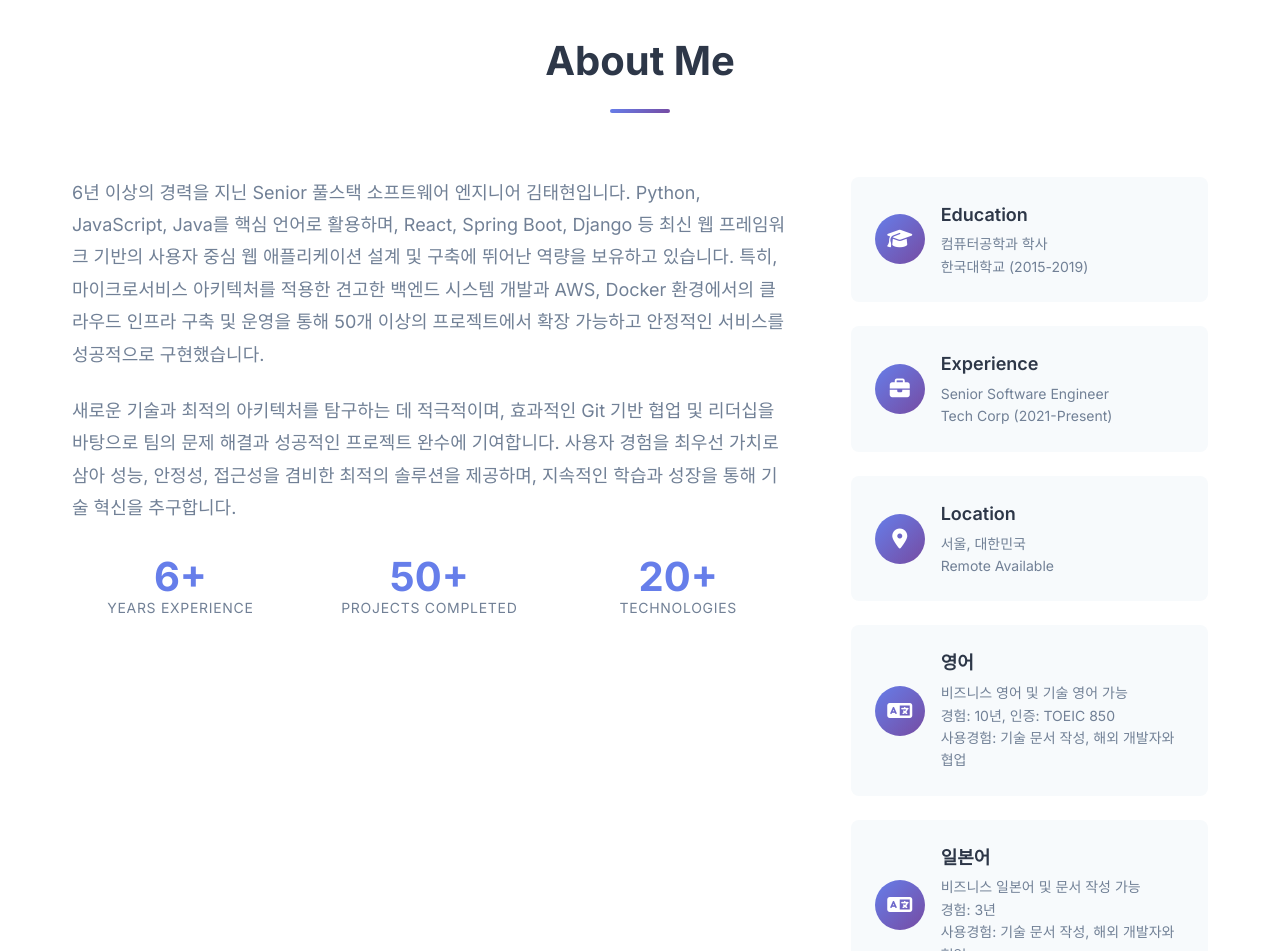
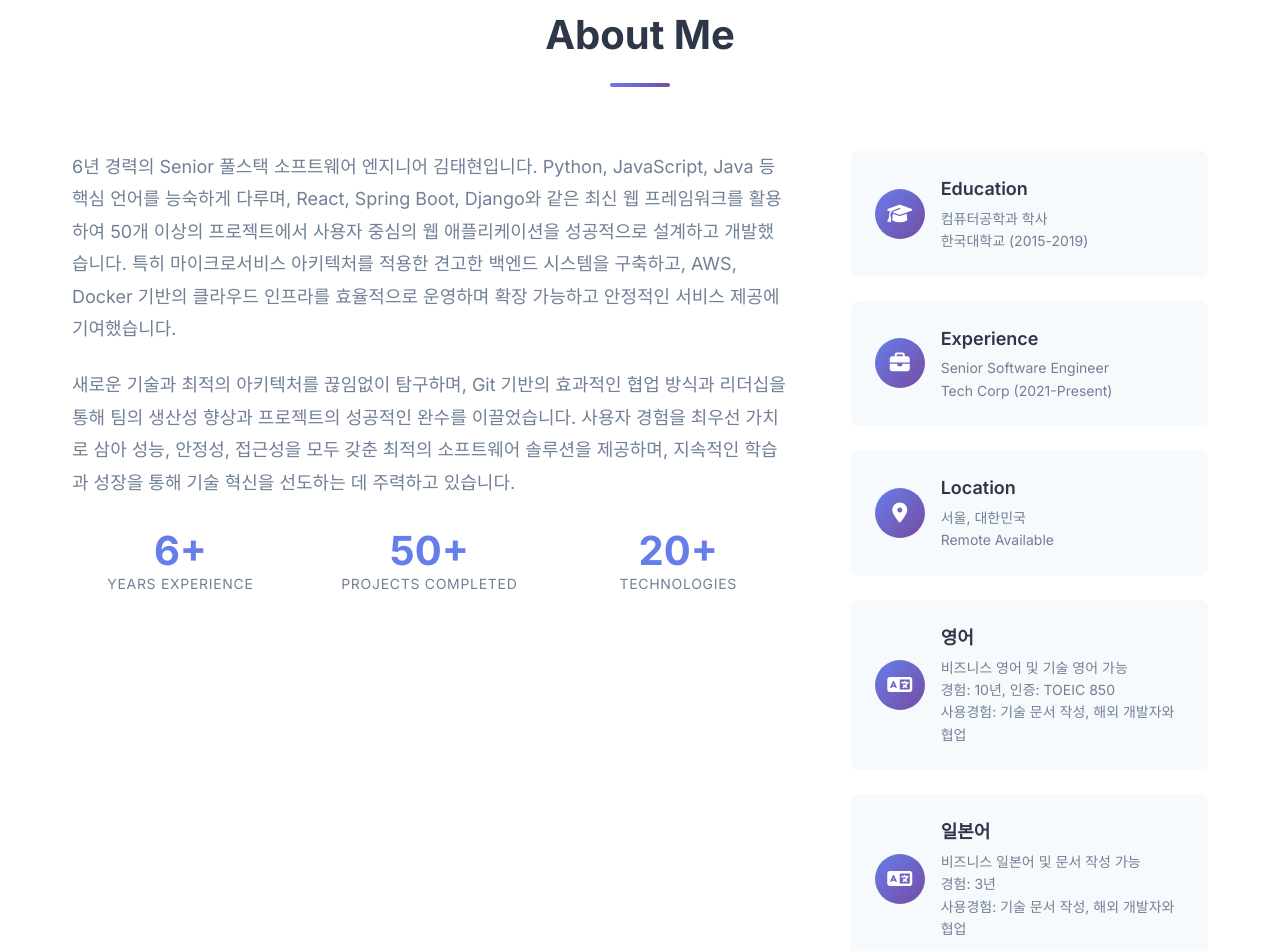
Before and after one commit to hsKim25/n8n-test-CV, a plain HTML site: page index.html in a window 1280 px wide. Shown: the part 925-1876 px from the top of the page. Drawn offline with Linux system fonts and the light colour scheme.

Commit message:
Update About Me section in CV HTML

````diff
--- a/index.html
+++ b/index.html
@@ -1,4 +1,3 @@
-```html
 <!DOCTYPE html>
 <html lang="ko">
 <head>
@@ -111,10 +110,10 @@
             <div class="about-content">
                 <div class="about-text">
                     <p class="about-paragraph">
-                        6년 이상의 경력을 지닌 Senior 풀스택 소프트웨어 엔지니어 김태현입니다. Python, JavaScript, Java를 핵심 언어로 활용하며, React, Spring Boot, Django 등 최신 웹 프레임워크 기반의 사용자 중심 웹 애플리케이션 설계 및 구축에 뛰어난 역량을 보유하고 있습니다. 특히, 마이크로서비스 아키텍처를 적용한 견고한 백엔드 시스템 개발과 AWS, Docker 환경에서의 클라우드 인프라 구축 및 운영을 통해 50개 이상의 프로젝트에서 확장 가능하고 안정적인 서비스를 성공적으로 구현했습니다.
+                        6년 경력의 Senior 풀스택 소프트웨어 엔지니어 김태현입니다. Python, JavaScript, Java 등 핵심 언어를 능숙하게 다루며, React, Spring Boot, Django와 같은 최신 웹 프레임워크를 활용하여 50개 이상의 프로젝트에서 사용자 중심의 웹 애플리케이션을 성공적으로 설계하고 개발했습니다. 특히 마이크로서비스 아키텍처를 적용한 견고한 백엔드 시스템을 구축하고, AWS, Docker 기반의 클라우드 인프라를 효율적으로 운영하며 확장 가능하고 안정적인 서비스 제공에 기여했습니다.
                     </p>
                     <p class="about-paragraph">
-                        새로운 기술과 최적의 아키텍처를 탐구하는 데 적극적이며, 효과적인 Git 기반 협업 및 리더십을 바탕으로 팀의 문제 해결과 성공적인 프로젝트 완수에 기여합니다. 사용자 경험을 최우선 가치로 삼아 성능, 안정성, 접근성을 겸비한 최적의 솔루션을 제공하며, 지속적인 학습과 성장을 통해 기술 혁신을 추구합니다.
+                        새로운 기술과 최적의 아키텍처를 끊임없이 탐구하며, Git 기반의 효과적인 협업 방식과 리더십을 통해 팀의 생산성 향상과 프로젝트의 성공적인 완수를 이끌었습니다. 사용자 경험을 최우선 가치로 삼아 성능, 안정성, 접근성을 모두 갖춘 최적의 소프트웨어 솔루션을 제공하며, 지속적인 학습과 성장을 통해 기술 혁신을 선도하는 데 주력하고 있습니다.
                     </p>
                     <div class="about-stats">
                         <div class="stat-item">
@@ -600,4 +599,3 @@
     <script src="script.js"></script>
 </body>
 </html>
-```
````
